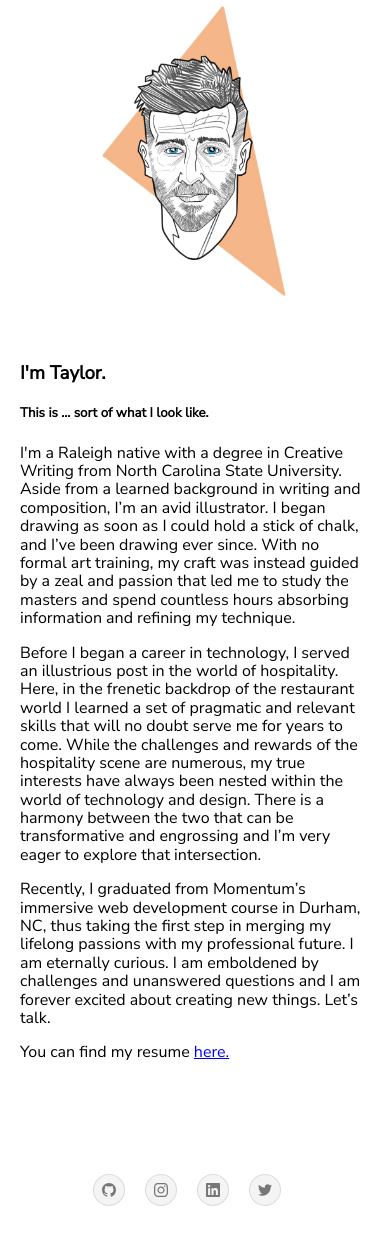
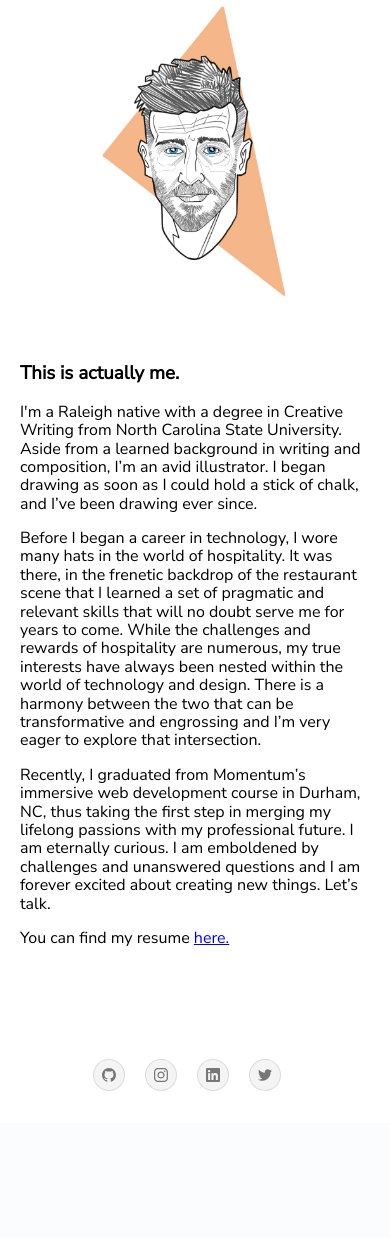
Before and after one commit to TaylorHomes/Workbook, a Django app: page /about/ in a window 390 px wide. Shown: the part 173-1411 px from the top of the page. After the commit the page ends 1264 px from the top, so only its background shows below. Run offline with Django 3.2, Linux system fonts and the light colour scheme; some libraries are stand-ins or nearby versions; some web fonts are replaced.

Commit message:
adds edit to bio and creates new media query

```diff
--- a/core/templates/about.html
+++ b/core/templates/about.html
@@ -36,45 +36,32 @@ About - {{ block.super }}
     </div>
     <div class="bio">
         <div class="bookend">
-            <h3>I'm Taylor.</h3>
-            <h5>This is ... sort of what I look like.</h5>
+            <h3>This is actually me.</h3>
+
             <div class="spacing">
 
                 <p>
                     I'm a Raleigh native with a degree in Creative Writing from North Carolina State University. Aside
-                    from
-                    a
-                    learned background in writing and composition, I’m an avid illustrator. I began drawing as soon as
-                    I
-                    could
-                    hold a stick of chalk, and I’ve been drawing ever since. With no formal art training, my craft was
-                    instead
-                    guided by a zeal and passion that led me to study the masters and spend countless hours absorbing
-                    information and refining my technique.
+                    from a learned background in writing and composition, I’m an avid illustrator. I began drawing as
+                    soon as I could hold a stick of chalk, and I’ve been drawing ever since.
+
                 </p>
                 <p>
-                    Before I began a career in technology, I served an illustrious post in the world of hospitality.
-                    Here,
-                    in
-                    the frenetic backdrop of the restaurant world I learned a set of pragmatic and relevant skills that
-                    will no doubt serve me for years to come. While the challenges and rewards of the hospitality scene
-                    are
-                    numerous, my true interests have always been nested within the world of technology and design.
-                    There is
-                    a
-                    harmony between the two that can be transformative and engrossing and I’m very eager to explore
-                    that
-                    intersection.
+                    Before I began a career in technology, I wore many hats in the world of hospitality. It was there,
+                    in the frenetic backdrop of the restaurant scene that I learned a set of pragmatic and relevant
+                    skills that will no doubt serve me for years to come. While the challenges and rewards of
+                    hospitality are numerous, my true interests have always been nested within the world of technology
+                    and design. There is a harmony between the two that can be transformative and engrossing and I’m
+                    very eager to explore that intersection.
+
 
                 </p>
                 <p>
                     Recently, I graduated from Momentum’s immersive web development course in Durham, NC, thus taking
-                    the
-                    first
-                    step in merging my lifelong passions with my professional future. I am eternally curious. I am
-                    emboldened
-                    by challenges and unanswered questions and I am forever excited about creating new things. Let’s
-                    talk.
+                    the first step in merging my lifelong passions with my professional future. I am eternally curious.
+                    I am emboldened by challenges and unanswered questions and I am forever excited about creating new
+                    things. Let’s talk.
+
 
                 </p>
                 <p>
```
Also changed, not shown: core/static/css/style.css (line endings or trailing spaces).
